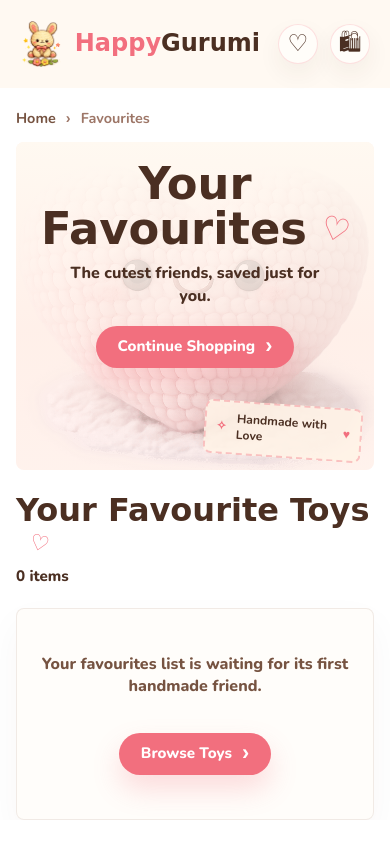
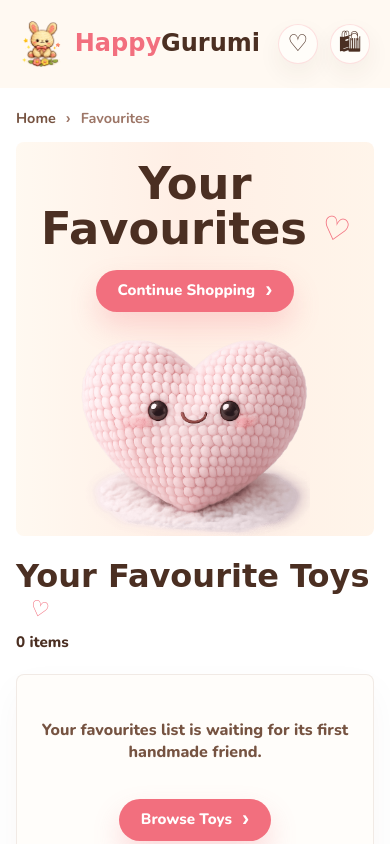
Before and after one commit to codeyourwaytofreedom/happy-gurumi, a Next.js app: page /favourites in a window 390 px wide. Shown: the top 844 px of the page. Built offline with nearby package versions, Linux system fonts and the light colour scheme; a web font is replaced by a local one.

Commit message:
mobile adjustments

```diff
--- a/pages/favourites.tsx
+++ b/pages/favourites.tsx
@@ -39,29 +39,23 @@ export default function FavouritesPage() {
           className={styles.favouritesHero}
           aria-labelledby="favourites-title"
         >
-          <Image
-            src={favouritesHero}
-            alt=""
-            className={styles.favouritesHeroImage}
-            priority
-            sizes="(max-width: 860px) 100vw, 1180px"
-          />
           <div className={styles.favouritesHeroContent}>
             <h1 id="favourites-title" className={styles.favouritesTitle}>
               Your Favourites
             </h1>
-            <p className={styles.favouritesCopy}>
-              The cutest friends, saved just for you.
-            </p>
             <Link className={styles.favouritesHeroButton} href="/toys">
               Continue Shopping
               <span aria-hidden="true">›</span>
             </Link>
           </div>
-          <div className={styles.favouritesHeroBadge} aria-hidden="true">
-            <span>✧</span>
-            <strong>Handmade with Love</strong>
-            <span>♥</span>
+          <div className={styles.favouritesHeroImageWrap}>
+            <Image
+              src={favouritesHero}
+              alt=""
+              className={styles.favouritesHeroImage}
+              priority
+              sizes="(max-width: 860px) 92vw, 650px"
+            />
           </div>
         </section>
 
@@ -76,12 +70,6 @@ export default function FavouritesPage() {
                 {favouriteToys.length === 1 ? "item" : "items"}
               </p>
             </div>
-            {favouriteToys.length > 0 ? (
-              <button className={styles.shareWishlistButton} type="button">
-                Share Wishlist
-                <span aria-hidden="true">⌯</span>
-              </button>
-            ) : null}
           </div>
 
           {favouriteToys.length > 0 ? (
--- a/styles/Home.module.css
+++ b/styles/Home.module.css
@@ -1145,289 +1145,6 @@
 }
 
 .favouritesHero {
-  position: relative;
-  width: min(calc(100% - (clamp(24px, 5.8vw, 82px) * 2)), var(--page-max-width));
-  min-height: clamp(330px, 34.5vw, 428px);
-  margin: 0 auto clamp(34px, 5vw, 56px);
-  overflow: hidden;
-  border-radius: 8px;
-  background: #fff3ee;
-}
-
-.favouritesHero::after {
-  position: absolute;
-  inset: 0;
-  z-index: 1;
-  background:
-    linear-gradient(
-      90deg,
-      rgba(255, 249, 241, 0.98) 0%,
-      rgba(255, 239, 232, 0.82) 42%,
-      rgba(255, 239, 232, 0.12) 76%
-    ),
-    linear-gradient(180deg, rgba(255, 255, 255, 0.14), rgba(255, 249, 241, 0.2));
-  content: "";
-}
-
-.favouritesHeroImage {
-  position: absolute;
-  inset: 0;
-  width: 100%;
-  height: 100%;
-  object-fit: contain;
-  object-position: right center;
-}
-
-.favouritesHeroContent {
-  position: relative;
-  z-index: 2;
-  display: flex;
-  flex-direction: column;
-  align-items: flex-start;
-  justify-content: center;
-  width: min(46%, 520px);
-  min-height: inherit;
-  padding: clamp(30px, 5vw, 64px);
-}
-
-.favouritesTitle {
-  color: var(--color-chocolate);
-  font-family: var(--font-display);
-  font-size: clamp(2.8rem, 5vw, 4.25rem);
-  font-weight: 700;
-  line-height: 1;
-}
-
-.favouritesTitle::after,
-.favouritesSectionTitle::after {
-  display: inline-block;
-  margin-left: 13px;
-  color: var(--color-coral);
-  content: "♡";
-  transform: rotate(15deg) translateY(-0.12em);
-}
-
-.favouritesTitle::after {
-  font-size: 0.72em;
-}
-
-.favouritesSectionTitle::after {
-  font-size: 1.35rem;
-}
-
-.favouritesCopy {
-  max-width: 280px;
-  margin-top: 16px;
-  color: var(--color-chocolate);
-  font-size: clamp(1rem, 1.4vw, 1.16rem);
-  font-weight: 800;
-  line-height: 1.65;
-}
-
-.favouritesHeroButton,
-.shareWishlistButton {
-  display: inline-flex;
-  align-items: center;
-  justify-content: center;
-  gap: 10px;
-  min-height: 48px;
-  border-radius: 999px;
-  font: inherit;
-  font-size: 0.95rem;
-  font-weight: 900;
-  line-height: 1;
-  cursor: pointer;
-}
-
-.favouritesHeroButton {
-  margin-top: 28px;
-  padding: 0 28px;
-  border: 0;
-  color: white;
-  background: var(--color-coral);
-  box-shadow: 0 14px 28px rgba(242, 111, 126, 0.24);
-}
-
-.favouritesHeroButton span {
-  font-size: 1.35rem;
-}
-
-.favouritesHeroBadge {
-  position: absolute;
-  right: clamp(28px, 4.8vw, 58px);
-  bottom: clamp(24px, 4vw, 42px);
-  z-index: 2;
-  display: inline-flex;
-  align-items: center;
-  gap: 10px;
-  max-width: 210px;
-  padding: 16px 18px;
-  border: 2px dashed rgba(242, 111, 126, 0.38);
-  border-radius: 8px;
-  color: var(--color-chocolate);
-  background: rgba(255, 243, 231, 0.9);
-  font-size: 0.95rem;
-  font-weight: 900;
-  line-height: 1.3;
-  transform: rotate(4deg);
-}
-
-.favouritesHeroBadge span {
-  color: var(--color-coral);
-}
-
-.favouritesSection {
-  width: min(calc(100% - (clamp(24px, 5.8vw, 82px) * 2)), var(--page-max-width));
-  margin: 0 auto;
-}
-
-.favouritesToolbar {
-  display: grid;
-  grid-template-columns: minmax(0, 1fr) auto;
-  align-items: end;
-  gap: 18px;
-  margin-bottom: clamp(22px, 3.4vw, 32px);
-}
-
-.favouritesSectionTitle {
-  color: var(--color-chocolate);
-  font-family: var(--font-display);
-  font-size: clamp(2rem, 3.2vw, 2.6rem);
-  font-weight: 700;
-  line-height: 1;
-}
-
-.favouritesCount {
-  margin-top: 8px;
-  color: var(--color-chocolate);
-  font-size: 0.95rem;
-  font-weight: 800;
-}
-
-.shareWishlistButton {
-  padding: 0 24px;
-  border: 1px solid rgba(242, 111, 126, 0.42);
-  color: var(--color-chocolate);
-  background: transparent;
-}
-
-.shareWishlistButton span {
-  color: var(--color-coral);
-  font-size: 1.25rem;
-}
-
-.favouritesGrid {
-  display: grid;
-  grid-template-columns: repeat(3, minmax(0, 1fr));
-  gap: clamp(18px, 3vw, 34px);
-}
-
-.favouriteCard {
-  position: relative;
-  min-width: 0;
-  overflow: hidden;
-  border: 1px solid rgba(157, 118, 103, 0.14);
-  border-radius: 8px;
-  background: #fffdf9;
-  box-shadow: 0 16px 38px rgba(75, 47, 34, 0.05);
-}
-
-.favouriteRemoveButton {
-  position: absolute;
-  top: 16px;
-  right: 16px;
-  z-index: 2;
-  display: inline-flex;
-  align-items: center;
-  justify-content: center;
-  width: 36px;
-  height: 36px;
-  border: 0;
-  border-radius: 50%;
-  color: var(--color-coral);
-  background: rgba(255, 255, 255, 0.88);
-  font: inherit;
-  font-size: 1.3rem;
-  line-height: 1;
-  cursor: pointer;
-  box-shadow: 0 10px 22px rgba(75, 47, 34, 0.06);
-}
-
-.favouriteImageFrame {
-  display: block;
-  width: 100%;
-  aspect-ratio: 1.06;
-  overflow: hidden;
-  background: var(--color-cream-soft);
-}
-
-.favouriteImage {
-  display: block;
-  width: 100%;
-  height: 100%;
-  object-fit: cover;
-  transition: transform 180ms ease;
-}
-
-.favouriteCard:hover .favouriteImage {
-  transform: scale(1.035);
-}
-
-.favouriteInfo {
-  display: flex;
-  align-items: center;
-  justify-content: space-between;
-  gap: 14px;
-  min-height: 76px;
-  padding: 14px 18px 16px;
-}
-
-.favouriteInfo h3 {
-  color: var(--color-chocolate);
-  font-size: 1rem;
-  font-weight: 900;
-  line-height: 1.2;
-}
-
-.favouriteInfo p {
-  margin-top: 6px;
-  color: var(--color-chocolate);
-  font-size: 0.92rem;
-  font-weight: 900;
-}
-
-.favouriteHeartButton {
-  flex: 0 0 auto;
-  border: 0;
-  color: var(--color-coral);
-  background: transparent;
-  font: inherit;
-  font-size: 1.7rem;
-  line-height: 1;
-  cursor: pointer;
-}
-
-.favouritesEmpty {
-  display: grid;
-  justify-items: center;
-  gap: 18px;
-  padding: clamp(44px, 7vw, 72px) 24px;
-  border: 1px solid rgba(157, 118, 103, 0.14);
-  border-radius: 8px;
-  background: rgba(255, 253, 249, 0.78);
-  color: var(--color-cocoa);
-  font-size: 1rem;
-  font-weight: 800;
-  text-align: center;
-  box-shadow: 0 16px 38px rgba(75, 47, 34, 0.04);
-}
-
-.cartPage {
-  padding-top: clamp(20px, 3vw, 28px);
-  background: var(--color-surface);
-}
-
-.cartHero {
   display: grid;
   grid-template-columns: minmax(260px, 0.62fr) minmax(380px, 1fr);
   align-items: center;
@@ -1448,6 +1165,240 @@
     #fff4e9;
 }
 
+.favouritesHeroContent {
+  display: flex;
+  flex-direction: column;
+  align-items: flex-start;
+  justify-content: center;
+  padding: clamp(28px, 5vw, 56px) 0 clamp(28px, 5vw, 56px)
+    clamp(28px, 5vw, 64px);
+}
+
+.favouritesHeroImageWrap {
+  align-self: stretch;
+  min-height: 230px;
+}
+
+.favouritesHeroImage {
+  display: block;
+  width: 100%;
+  height: 100%;
+  object-fit: contain;
+  object-position: center;
+}
+
+.favouritesTitle {
+  color: var(--color-chocolate);
+  font-family: var(--font-display);
+  font-size: clamp(2.8rem, 5vw, 4.25rem);
+  font-weight: 700;
+  line-height: 1;
+}
+
+.favouritesTitle::after,
+.favouritesSectionTitle::after {
+  display: inline-block;
+  margin-left: 13px;
+  color: var(--color-coral);
+  content: "♡";
+  transform: rotate(15deg) translateY(-0.12em);
+}
+
+.favouritesTitle::after {
+  font-size: 0.72em;
+}
+
+.favouritesSectionTitle::after {
+  font-size: 1.35rem;
+}
+
+.favouritesHeroButton {
+  display: inline-flex;
+  align-items: center;
+  justify-content: center;
+  gap: 10px;
+  min-height: 48px;
+  border-radius: 999px;
+  font: inherit;
+  font-size: 0.95rem;
+  font-weight: 900;
+  line-height: 1;
+  cursor: pointer;
+}
+
+.favouritesHeroButton {
+  margin-top: 28px;
+  padding: 0 28px;
+  border: 0;
+  color: white;
+  background: var(--color-coral);
+  box-shadow: 0 14px 28px rgba(242, 111, 126, 0.24);
+}
+
+.favouritesHeroButton span {
+  font-size: 1.35rem;
+}
+
+.favouritesSection {
+  width: min(calc(100% - (clamp(24px, 5.8vw, 82px) * 2)), var(--page-max-width));
+  margin: 0 auto;
+}
+
+.favouritesToolbar {
+  display: grid;
+  grid-template-columns: minmax(0, 1fr) auto;
+  align-items: end;
+  gap: 18px;
+  margin-bottom: clamp(22px, 3.4vw, 32px);
+}
+
+.favouritesSectionTitle {
+  color: var(--color-chocolate);
+  font-family: var(--font-display);
+  font-size: clamp(2rem, 3.2vw, 2.6rem);
+  font-weight: 700;
+  line-height: 1;
+}
+
+.favouritesCount {
+  margin-top: 8px;
+  color: var(--color-chocolate);
+  font-size: 0.95rem;
+  font-weight: 800;
+}
+
+.favouritesGrid {
+  display: grid;
+  grid-template-columns: repeat(3, minmax(0, 1fr));
+  gap: clamp(18px, 3vw, 34px);
+}
+
+.favouriteCard {
+  position: relative;
+  min-width: 0;
+  overflow: hidden;
+  border: 1px solid rgba(157, 118, 103, 0.14);
+  border-radius: 8px;
+  background: #fffdf9;
+  box-shadow: 0 16px 38px rgba(75, 47, 34, 0.05);
+}
+
+.favouriteRemoveButton {
+  position: absolute;
+  top: 16px;
+  right: 16px;
+  z-index: 2;
+  display: inline-flex;
+  align-items: center;
+  justify-content: center;
+  width: 36px;
+  height: 36px;
+  border: 0;
+  border-radius: 50%;
+  color: var(--color-coral);
+  background: rgba(255, 255, 255, 0.88);
+  font: inherit;
+  font-size: 1.3rem;
+  line-height: 1;
+  cursor: pointer;
+  box-shadow: 0 10px 22px rgba(75, 47, 34, 0.06);
+}
+
+.favouriteImageFrame {
+  display: block;
+  width: 100%;
+  aspect-ratio: 1.06;
+  overflow: hidden;
+  background: var(--color-cream-soft);
+}
+
+.favouriteImage {
+  display: block;
+  width: 100%;
+  height: 100%;
+  object-fit: cover;
+  transition: transform 180ms ease;
+}
+
+.favouriteCard:hover .favouriteImage {
+  transform: scale(1.035);
+}
+
+.favouriteInfo {
+  display: flex;
+  align-items: center;
+  justify-content: space-between;
+  gap: 14px;
+  min-height: 76px;
+  padding: 14px 18px 16px;
+}
+
+.favouriteInfo h3 {
+  color: var(--color-chocolate);
+  font-size: 1rem;
+  font-weight: 900;
+  line-height: 1.2;
+}
+
+.favouriteInfo p {
+  margin-top: 6px;
+  color: var(--color-chocolate);
+  font-size: 0.92rem;
+  font-weight: 900;
+}
+
+.favouriteHeartButton {
+  flex: 0 0 auto;
+  border: 0;
+  color: var(--color-coral);
+  background: transparent;
+  font: inherit;
+  font-size: 1.7rem;
+  line-height: 1;
+  cursor: pointer;
+}
+
+.favouritesEmpty {
+  display: grid;
+  justify-items: center;
+  gap: 18px;
+  padding: clamp(44px, 7vw, 72px) 24px;
+  border: 1px solid rgba(157, 118, 103, 0.14);
+  border-radius: 8px;
+  background: rgba(255, 253, 249, 0.78);
+  color: var(--color-cocoa);
+  font-size: 1rem;
+  font-weight: 800;
+  text-align: center;
+  box-shadow: 0 16px 38px rgba(75, 47, 34, 0.04);
+}
+
+.cartPage {
+  padding-top: clamp(20px, 3vw, 28px);
+  background: var(--color-surface);
+}
+
+.cartHero {
+  display: grid;
+  grid-template-columns: minmax(260px, 0.62fr) minmax(380px, 1fr);
+  align-items: center;
+  gap: clamp(24px, 5vw, 72px);
+  width: min(calc(100% - (clamp(24px, 5.8vw, 82px) * 2)), var(--page-max-width));
+  height: clamp(330px, 34.5vw, 428px);
+  min-height: 0;
+  margin: 0 auto clamp(28px, 4vw, 44px);
+  overflow: hidden;
+  border-radius: 8px;
+  background:
+    linear-gradient(
+      90deg,
+      rgba(255, 249, 241, 0.97) 0%,
+      rgba(255, 236, 227, 0.68) 46%,
+      rgba(255, 249, 241, 0.12) 100%
+    ),
+    #fff4e9;
+}
+
 .cartHeroContent {
   padding: clamp(28px, 5vw, 56px) 0 clamp(28px, 5vw, 56px)
     clamp(28px, 5vw, 64px);
@@ -1901,11 +1852,19 @@
   }
 
   .favouritesHero {
+    grid-template-columns: 1fr;
     width: min(calc(100% - 40px), var(--page-max-width));
+    height: auto;
   }
 
   .favouritesHeroContent {
-    width: min(100%, 480px);
+    align-items: center;
+    padding: 22px 24px 0;
+    text-align: center;
+  }
+
+  .favouritesHeroImageWrap {
+    min-height: 190px;
   }
 
   .cartHeroContent {
@@ -2092,30 +2051,25 @@
   }
 
   .favouritesHero {
-    min-height: 270px;
+    height: auto;
+    min-height: 0;
     margin-bottom: 24px;
-  }
-
-  .favouritesHero::after {
-    background:
-      linear-gradient(
-        180deg,
-        rgba(255, 249, 241, 0.98) 0%,
-        rgba(255, 239, 232, 0.82) 58%,
-        rgba(255, 239, 232, 0.28) 100%
-      );
-  }
-
-  .favouritesHeroImage {
-    object-position: center bottom;
   }
 
   .favouritesHeroContent {
     align-items: center;
-    justify-content: flex-start;
+    padding: 20px 20px 0;
+    text-align: center;
+  }
+
+  .favouritesHeroImageWrap {
+    height: 200px;
     min-height: 0;
-    padding: 20px 14px 102px;
-    text-align: center;
+    max-height: 200px;
+  }
+
+  .favouritesHeroImage {
+    max-height: 200px;
   }
 
   .favouritesHeroButton {
@@ -2124,28 +2078,9 @@
     padding: 0 22px;
   }
 
-  .favouritesCopy {
-    margin-right: auto;
-    margin-left: auto;
-    margin-top: 10px;
-    line-height: 1.45;
-  }
-
-  .favouritesHeroBadge {
-    right: 12px;
-    bottom: 12px;
-    max-width: 158px;
-    padding: 9px 10px;
-    font-size: 0.76rem;
-  }
-
   .favouritesToolbar {
     grid-template-columns: 1fr;
     align-items: start;
-  }
-
-  .shareWishlistButton {
-    justify-self: start;
   }
 
   .favouritesGrid {
```
